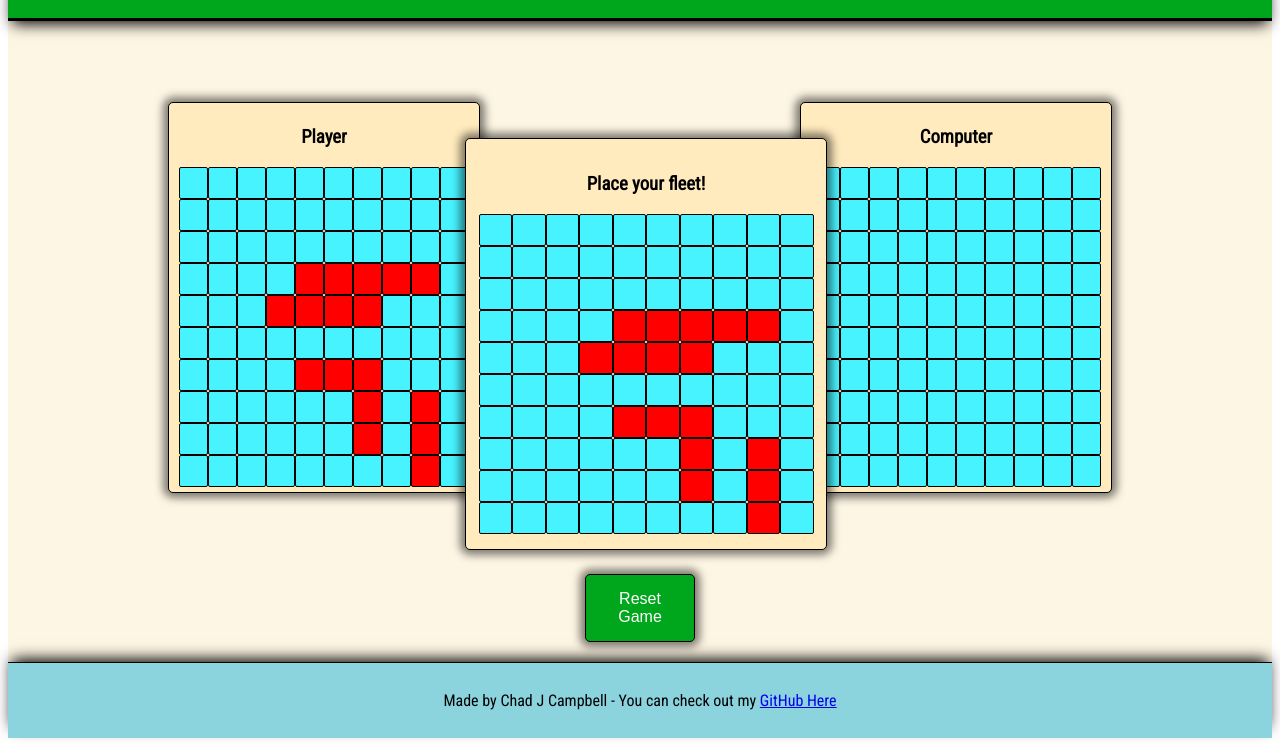
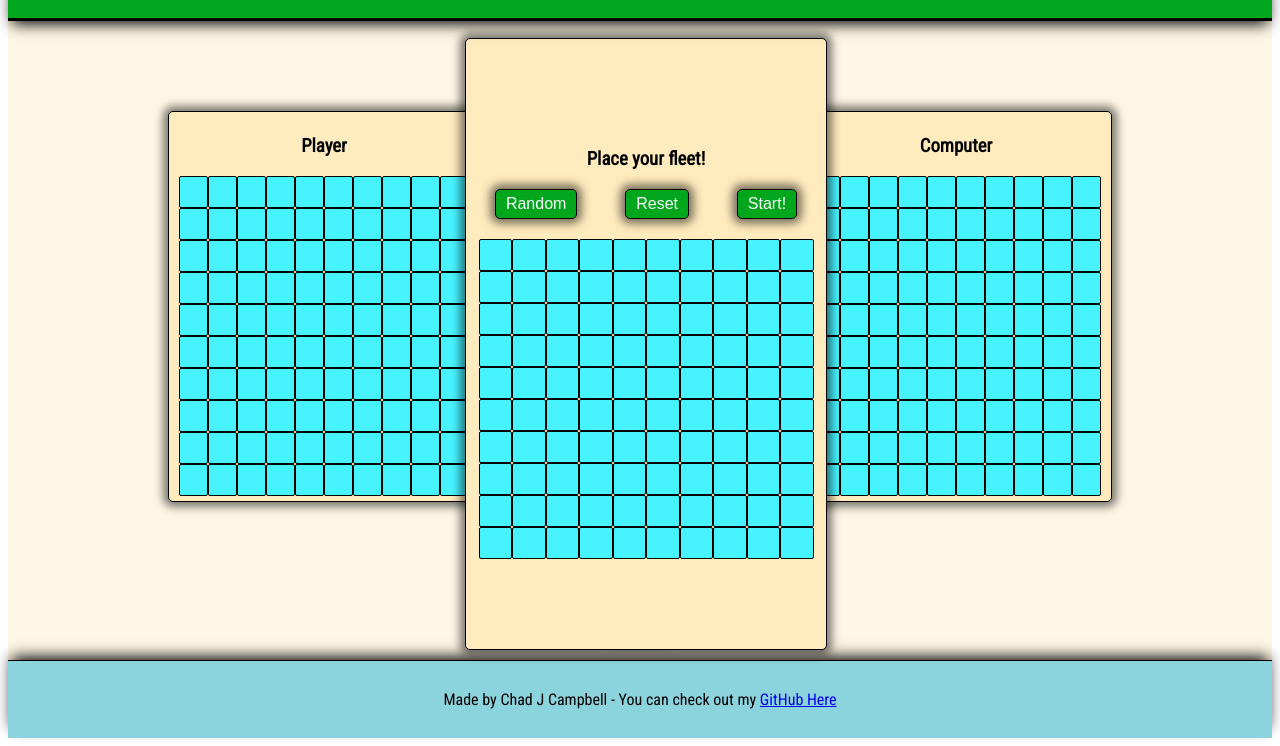
Before and after one commit to chadjcampbell/battleshipJS, a website built with webpack: page dist/index.html in a window 1280 px wide. Shown: the part 70-816 px from the top of the page. Built offline with nearby package versions, Linux system fonts and the light colour scheme.

Commit message:
add buttons to popup with click events

```diff
--- a/src/index.js
+++ b/src/index.js
@@ -9,7 +9,6 @@ const computerBoard = new Gameboard()
 const computerDisplay = document.querySelector('#computerdisplay')
 const computerAI = new Player()
 
-playerBoard.randomPlacement()
 computerBoard.randomPlacement()
 
 function renderPlayerBoard() {
@@ -26,11 +25,6 @@ function renderPlayerBoard() {
 }
 
 renderPlayerBoard()
-
-//Clone player board for manual placement popup
-const playerDisplayClone = playerDisplay.cloneNode(true)
-const popup = document.querySelector('#popup')
-popup.appendChild(playerDisplayClone)
 
 function renderComputerBoard() {
   computerDisplay.innerHTML = ''
@@ -76,3 +70,19 @@ function gameLoop() {
 }
 
 playerTurn()
+
+//Clone player board for manual placement popup
+const playerDisplayClone = playerDisplay.cloneNode(true)
+const popup = document.querySelector('#popup')
+popup.appendChild(playerDisplayClone)
+
+//Manual placement popup listeners
+const randomButton = document.querySelector('#randomButton')
+randomButton.addEventListener('click', playerBoard.randomPlacement())
+const startButton = document.querySelector('#startButton')
+startButton.addEventListener('click', () => {
+  if (playerBoard.fleetPlaced()) {
+  } else {
+    alert('You must place all your ships!')
+  }
+})
--- a/src/style.scss
+++ b/src/style.scss
@@ -66,9 +66,9 @@ footer {
   top: 50%;
   left: 50%;
   width: 350px;
-  height: 400px;
+  height: 600px;
   margin-left: -175px;
-  margin-top: -200px;
+  margin-top: -300px;
   box-shadow: 0px 0px 9px 5px rgba(0, 0, 0, 0.5);
   border-radius: 5px;
   border: black solid 1px;
@@ -77,6 +77,13 @@ footer {
   flex-direction: column;
   justify-content: center;
   align-items: center;
+}
+
+#popupButtonArea {
+  display: flex;
+  align-items: center;
+  justify-content: space-around;
+  width: 100%;
 }
 
 .board {
@@ -130,7 +137,7 @@ button {
   background-color: #00a71c;
   border: none;
   color: white;
-  padding: 15px 32px;
+  padding: 5px 10px;
   text-align: center;
   text-decoration: none;
   display: inline-block;
```
Also changed, not shown: dist/index.html, dist/main.js.
